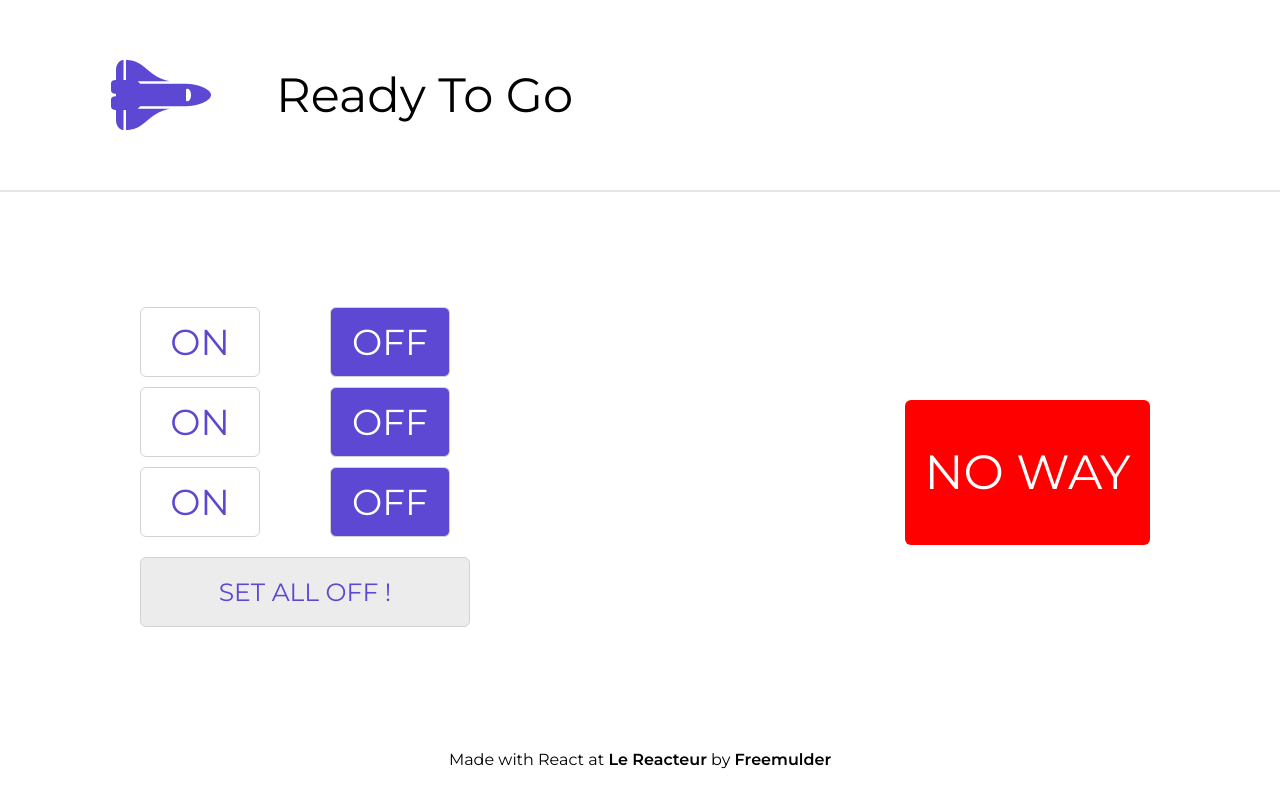
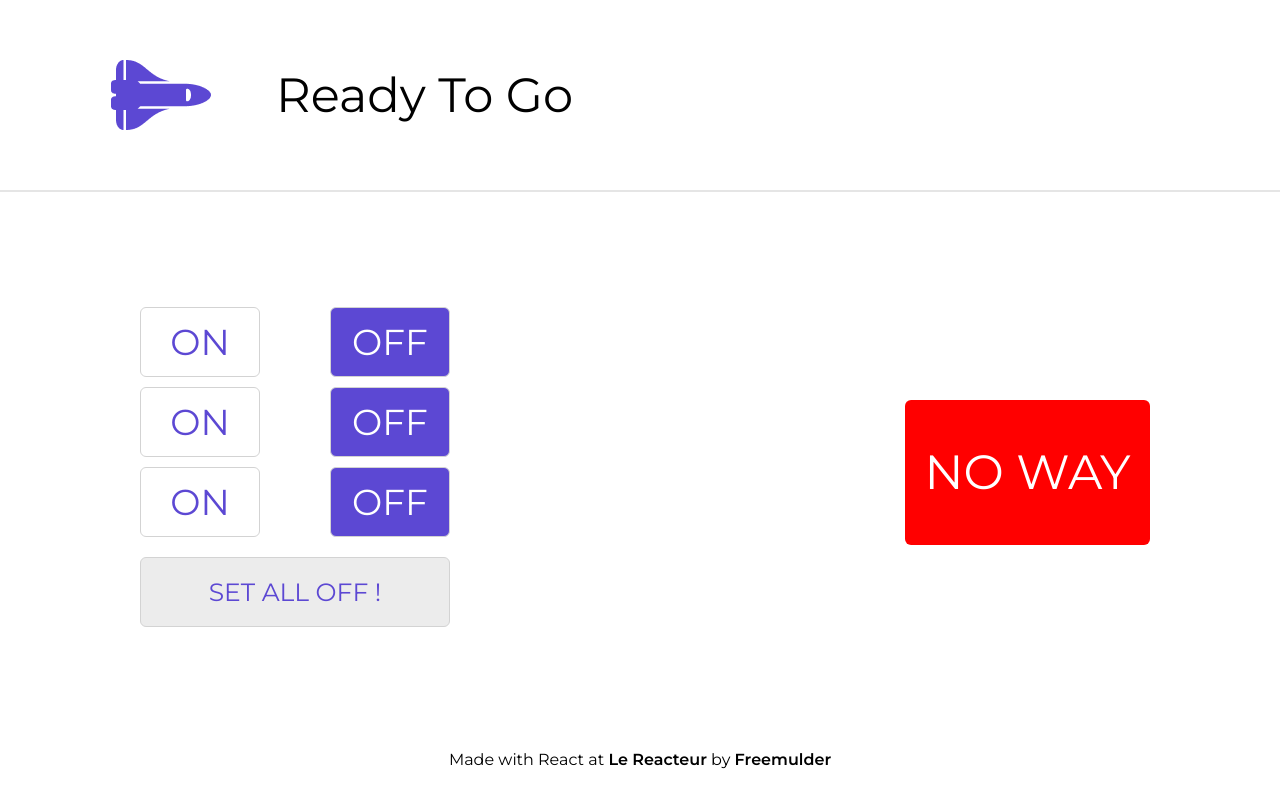
Before and after one commit to SebastienMantanus/readysetgo, a React (Create React App) app: page / in a window 1280 px wide. Built offline with nearby package versions, Linux system fonts and the light colour scheme.

Commit message:
reset button size correction

```diff
--- a/src/App.css
+++ b/src/App.css
@@ -121,7 +121,7 @@ main {
   align-items: center;
   cursor: pointer;
   font-size: 25px;
-  width: 100%;
+  width: calc(100%-20px);
   height: 70px;
   border-radius: 6px;
   border: 1px solid lightgray;
```
